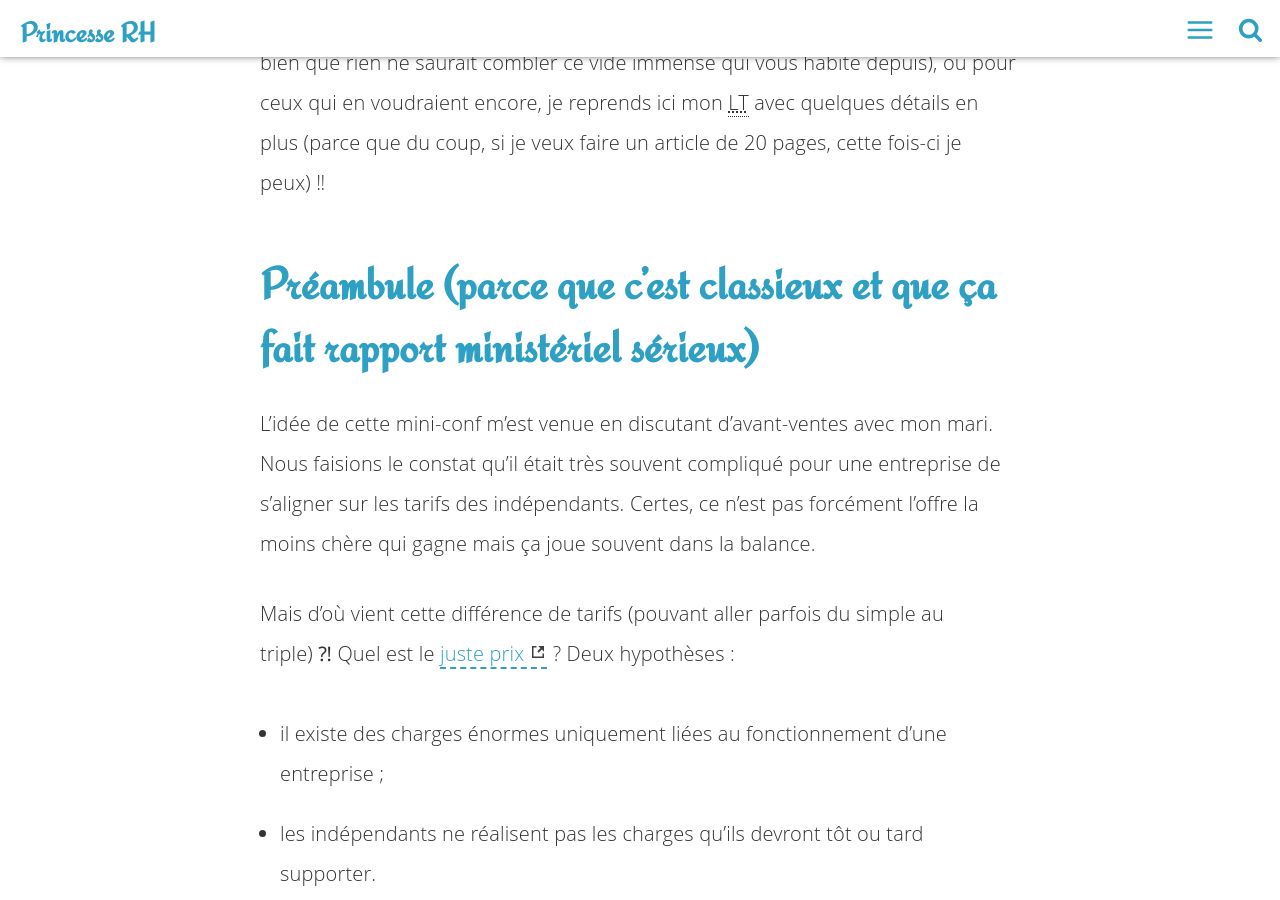
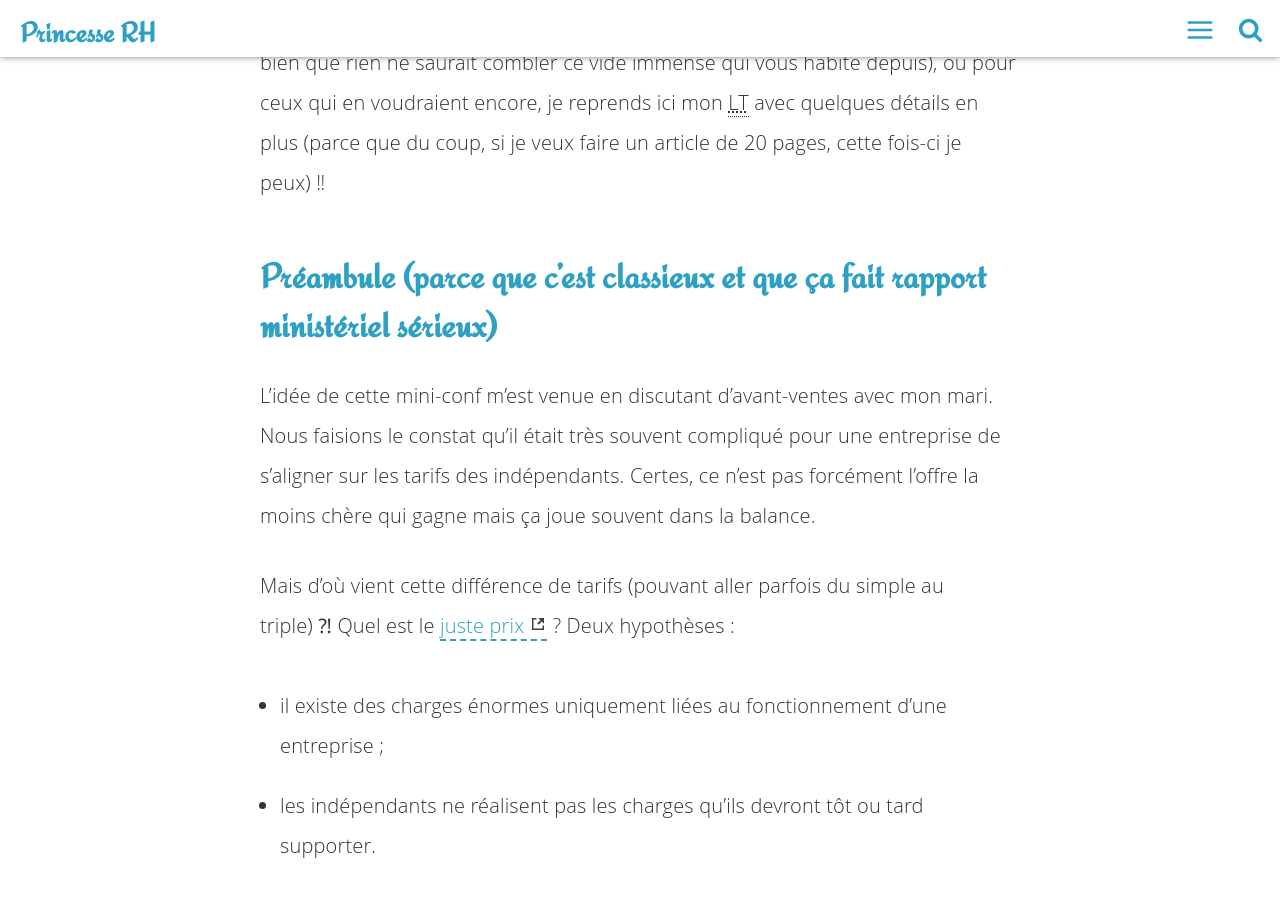
Before and after one commit to Libelilou/libelilou.github.io, a Jekyll site: the page built from _posts/rh/2017-05-29-Sudweb.md, in a window 1280 px wide and 900 px high, scrolled down 537 px. Built offline with Jekyll 4.4.1, drawn with Linux system fonts in a browser that asks for light colours; comment, search, counter and statistics services are not loaded.

Commit message:
Titraille

```diff
--- a/_posts/rh/2017-05-29-Sudweb.md
+++ b/_posts/rh/2017-05-29-Sudweb.md
@@ -5,7 +5,7 @@ introduction: "Comment fixer son tarif d'indépendant ? Combien facturer ses cli
 
 Pour tous ceux qui auraient raté ma formidable conférence [Sud Web](https://sudweb.fr/2017/) (et sachant bien que rien ne saurait combler ce vide immense qui vous habite depuis), ou pour ceux qui en voudraient encore, je reprends ici mon <abbr title="Lightning Talk" lang="en">LT</abbr> avec quelques détails en plus (parce que du coup, si je veux faire un article de 20 pages, cette fois-ci je peux)&nbsp;‼
 
-# Préambule (parce que c'est classieux et que ça fait rapport ministériel sérieux)
+## Préambule (parce que c'est classieux et que ça fait rapport ministériel sérieux)
 
 L'idée de cette mini-conf m'est venue en discutant d'avant-ventes avec mon mari. Nous faisions le constat qu'il était très souvent compliqué pour une entreprise de s'aligner sur les tarifs des indépendants. Certes, ce n'est pas forcément l'offre la moins chère qui gagne mais ça joue souvent dans la balance.
 
@@ -22,7 +22,7 @@ Alors, ouvrez bien vos paupières et laissez-moi vous raconter l'histoire mervei
 
 > Note : contrairement à ce que j'ai pu entendre, les tarifs indiqués dans cet article ne sont pas des "tarifs parisiens". Ils sont bien entendu à adapter en fonction de votre expérience mais aussi de votre contexte géographique (question d'offre et de demande, y'a un moment où au fin fond de la Creuse, tu peux pas lutter) !
 
-# Jason, le designer indépendant
+## Jason, le designer indépendant
 
 Jason a décidé de changer de vie ! Il quitte son entreprise et décide de se mettre à son compte. Il se demande alors à quel tarif proposer ses services (en tout bien, tout honneur).
 Il cherche donc à déterminer la **valeur de son travail**. Or, pour lui, jusqu'ici, la valeur de son travail, c'était son salaire net… Il faut avouer que comme bon nombre de ses confrères, c'est à peu près le seul chiffre qu'il regardait tous les mois lorsque sa responsable <abbr title="Ressources Humaines">RH</abbr> lui envoyait ce papier imbitable et bizarre qu'on appelle un "bulletin de salaire" !
@@ -40,7 +40,7 @@ Au total donc, Jason devra s'acquitter de 24.9 % de cotisations sociales et fisc
 
 Sauf que là où Jason se plante, c'est qu'en fait, la valeur de son travail lorsqu'il était salarié, ce n'était pas son salaire net…
 
-# Parce que je… vaux combien en fait ?
+## Parce que je… vaux combien en fait ?
 
 Reprenons les bases : un employeur n'est pas (que) [philantrope](https://www.youtube.com/watch?v=rpR5FN6uwB8), il a pour mission de faire tourner sa boîte (oui c'est très basique, mais grosso-modo c'est ça). Donc tout ce qui coûte à l'entreprise doit, en contrepartie, lui rapporter un peu plus.
 
@@ -52,13 +52,13 @@ Or, savez-vous vraiment ce que vous coûtez à votre entreprise ? Généralement
 
 Rassurez-vous, je ne vais pas vous faire ici une présentation complète du bulletin de paie ([que vous pouvez retrouver ici](http://libelilou.github.io/bulletin-de-paie/#/)) mais on va aider ce pauvre Jason à comprendre sa vraie valeur…
 
-# Les cotisations sociales
+## Les cotisations sociales
 
 Il faut imaginer les **cotisations sociales**, qu'on appelle trop souvent à tort les charges sociales, comme une assurance. On cotise tous ensemble pour diverses assurances qui nous protègent en cas de "dommage", sauf que là, il ne s'agit pas d'inondation mais de maladie, maternité, chômage, retraite, etc. Alors, oui, c'est vrai, [il se peut que vous cotisiez toute votre vie au chômage et que vous arriviez à la retraite sans avoir connu vous-même de période de chômage tout au long de votre carrière](https://youtu.be/HTU3L0xZEz0), comme vous cotiserez peut-être toute votre vie pour une assurance habitation alors que vous ne connaîtrez jamais ni vol, ni tempête… C'est ce qui fait la force de notre système, le fondement de nos valeurs : la solidarité.
 
 En contrepartie, si vous faites le calcul, vos cotisations vous coûteront toujours bien moins cher que la réalisation du risque en question (comparez par exemple le montant de vos cotisations chômage et le montant réel que vous percevez en cas de chômage, ou bien le coût réel des soins que vous recevrez le jour où vous vous vautrerez lamentablement en ski parce que vous avez voulu faire le mariole et épater les copains…). Bref, je ne vais pas polémiquer (mais c'est bon de se rappeler ça avant d'aller danser dans la rue parce que notre cher Président nous annonce qu'il va réduire les cotisations chômage !).
 
-## L'URSSAF et la retraite
+### L'URSSAF et la retraite
 
 On l'a vu, Jason va s'acquitter d'un forfait social de 22.50 % auprès de l'URSSAF en tant qu'auto-entrepreneur, qui concernent :
 
@@ -76,7 +76,7 @@ Je repars de l'hypothèse d'un salarié non cadre au salaire net de 2&#8239;000
 
 Bref au total on arrive à 63 %, rien que pour l'URSSAF et la retraite.
 
-## Mutuelle et prévoyance - dit comme ça, ça me fait penser [à…](https://youtu.be/IrtQqaKoOVs)
+### Mutuelle et prévoyance - dit comme ça, ça me fait penser [à…](https://youtu.be/IrtQqaKoOVs)
 
 Et puis, votre employeur doit vous faire adhérer à une mutuelle d'entreprise, obligatoire depuis le 1er janvier 2016, qu'il aura non seulement négociée pour tous ses salariés mais qu'il devra également vous financer à hauteur de 50% minimum. On comprend rapidement que l'employeur aura donc bien plus de poids pour négocier des conditions tarifs/garanties intéressantes que Jason, qui en plus financera sa mutuelle seul.
 
@@ -99,7 +99,7 @@ Donc, reprenons calmement : quand on reprend les cotisations de Jason, en tant q
 
 Alors, c'est pas tout à fait vrai, il pourra y avoir droit… s'il cotise de lui-même à un régime de prévoyance ! Qui va donc lui coûter un bras, comme sa mutuelle (ça tombe bien, il a deux bras) !
 
-## Et les autres…
+### Et les autres…
 
 Et enfin, Jason n'aura plus à contribuer aux cotisations suivantes (et ne bénéficiera donc pas non plus des couvertures qui y sont liées) :
 
@@ -109,15 +109,15 @@ Et enfin, Jason n'aura plus à contribuer aux cotisations suivantes (et ne bén
 
 Quant à la formation, certes, Jason va cotiser à hauteur de 0.2 % de son chiffre d'affaires, mais il va pas aller bien loin avec ça ! Pour vous donner un ordre d'idée, un employeur cotise au minimum à hauteur de 1 % des salaires bruts.
 
-## En résumé (quoi ??? je me suis tapé 30 lignes de détails alors qu'il y avait un résumé ?‼)
+### En résumé (quoi ??? je me suis tapé 30 lignes de détails alors qu'il y avait un résumé ?‼)
 
 Au final, un salaire net mensuel de 2&#8239;000 € équivaut grosso-modo à un salaire brut chargé mensuel de 4&#8239;800 €. Soit un tarif journalier de 240 €.
 
 Mais ne partez pas, c'est loin d'être fini&nbsp;‼
 
-# Les avantages divers
+## Les avantages divers
 
-## Le reste du "package salarial"
+### Le reste du "package salarial"
 
 Et on n'a pas encore parlé des avantages divers :
 
@@ -131,7 +131,7 @@ Tout ça peut sembler négligeable, mais c'est quand-même du pouvoir d'achat en
 
 Donc bref, mettons qu'avec tous les avantages, on arrondisse à un revenu cible de 5&#8239;000 € mensuels, ce qui nous donne un tarif journalier à 250 €.
 
-## Et toutes ces petites choses auxquelles on ne pense pas…
+### Et toutes ces petites choses auxquelles on ne pense pas…
 
 Et en plus (ouais c'est Noël, y'a encore des cadeaux à ouvrir), son employeur lui fournissait :
 
@@ -140,7 +140,7 @@ Et en plus (ouais c'est Noël, y'a encore des cadeaux à ouvrir), son employeur
 - de la formation régulière (on en a parlé plus haut) ;
 - une assurance professionnelle (dont le coût n'est pas négligeable mais qu'il ne faut certainement pas négliger !).
 
-## Et puis… du travail !
+### Et puis… du travail !
 
 Mais surtout, son employeur lui fournissait du travail ! Eh oui, ça peut sembler bête à première vue mais Jason va désormais devoir supporter la charge de journées non facturables :
 
@@ -154,13 +154,13 @@ Au final, Jason risque de rarement pouvoir facturer 20 jours complets de travail
 
 Alors son tarif journalier qui représentait 250 €, une fois qu'on prend tout ça en compte, il ferait peut-être mieux de le fixer aux alentours de 500 €. Oui, ça peut sembler violent de passer du simple au double mais si vous faites vraiment les calculs, c'est pas si déconnant.
 
-# Merci qui ?
+## Merci qui ?
 
 Je voudrais aborder un dernier point : le fait que Jason sous-estime à ce point la valeur de son travail n'aura pas que des conséquences pour lui mais pour toute sa branche d'activité, à cause de ce que j'appelle **l'effet Free**.
 
 Parce qu'un client qui fait son étude de coût, à force de voir des indépendants proposer un service pour 150 € ou 200 € par jour, il va se fixer une sorte de palier psychologique du type "le travail d'un designer c'est environ 200&nbsp;€&nbsp;/&nbsp;jour". Alors non seulement, les entreprises vont pouvoir ramer sec pour expliquer leurs tarifs et justifier que non, elles ne se taillent pas une marge de 350&nbsp;€&nbsp;/&nbsp;jour sur le dos du client, mais en plus, comme on a tendance à associer mécaniquement la qualité d'un service à son coût, Jason, sans s'en rendre compte, est en train de dévaloriser son savoir-faire et sa profession.
 
-# Prenez votre temps
+## Prenez votre temps
 
 Dernière chose (ouais en fait, le point d'avant c'était l'avant-dernier, mais cette fois-ci pour de vrai, c'est le dernier point !) : attention aux seuils !
 
```
